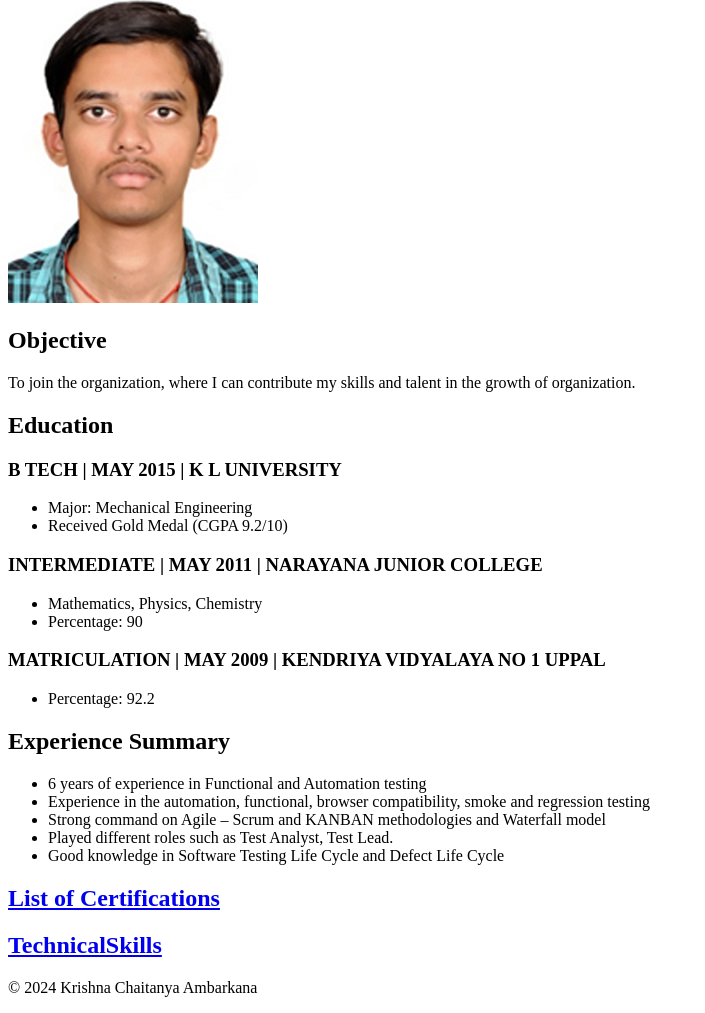
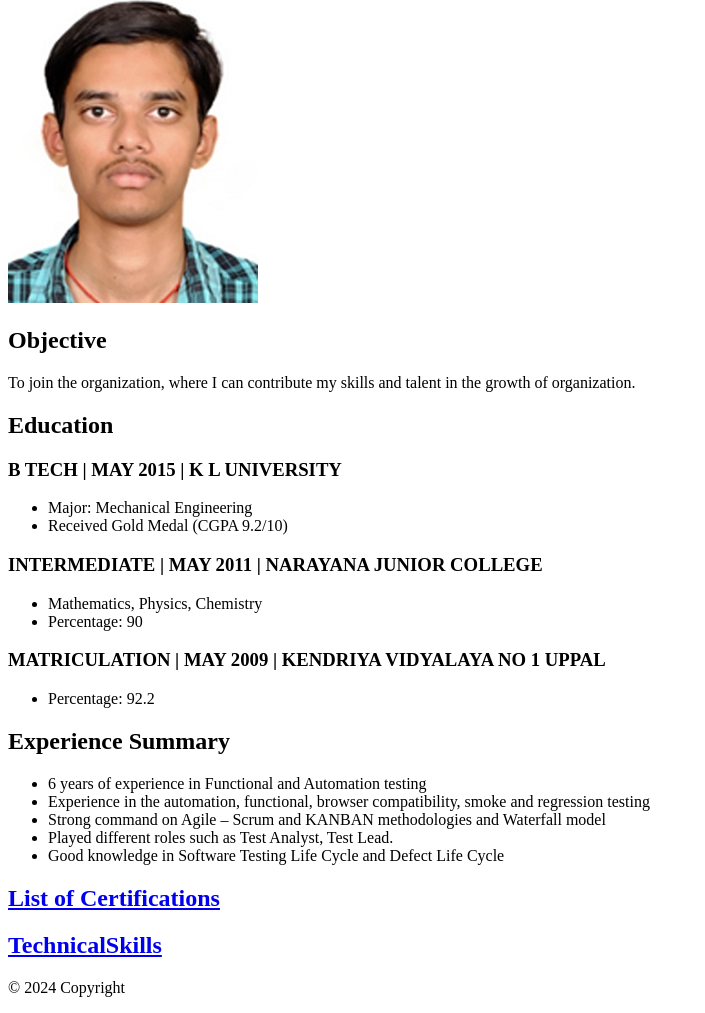
Before and after one commit to krishnachaitanyaambarkana/HTML_Capstone_Project1, a plain HTML site: page index.html in a window 1280 px wide. Shown: the part 148-1161 px from the top of the page, without its empty margins (0-705 px from the left). Drawn offline with Linux system fonts and the light colour scheme.

Commit message:
Update index.html

```diff
--- a/index.html
+++ b/index.html
@@ -38,14 +38,7 @@
         <h2><a href="./TechnicalSkills.html">TechnicalSkills</a></h2>
 
         <footer>
-            <p>© 2024 Krishna Chaitanya Ambarkana</p>
+            <p>© 2024 Copyright</p>
           </footer>
-
-
-
-
-
-
-
     </body>
 </html>
```
